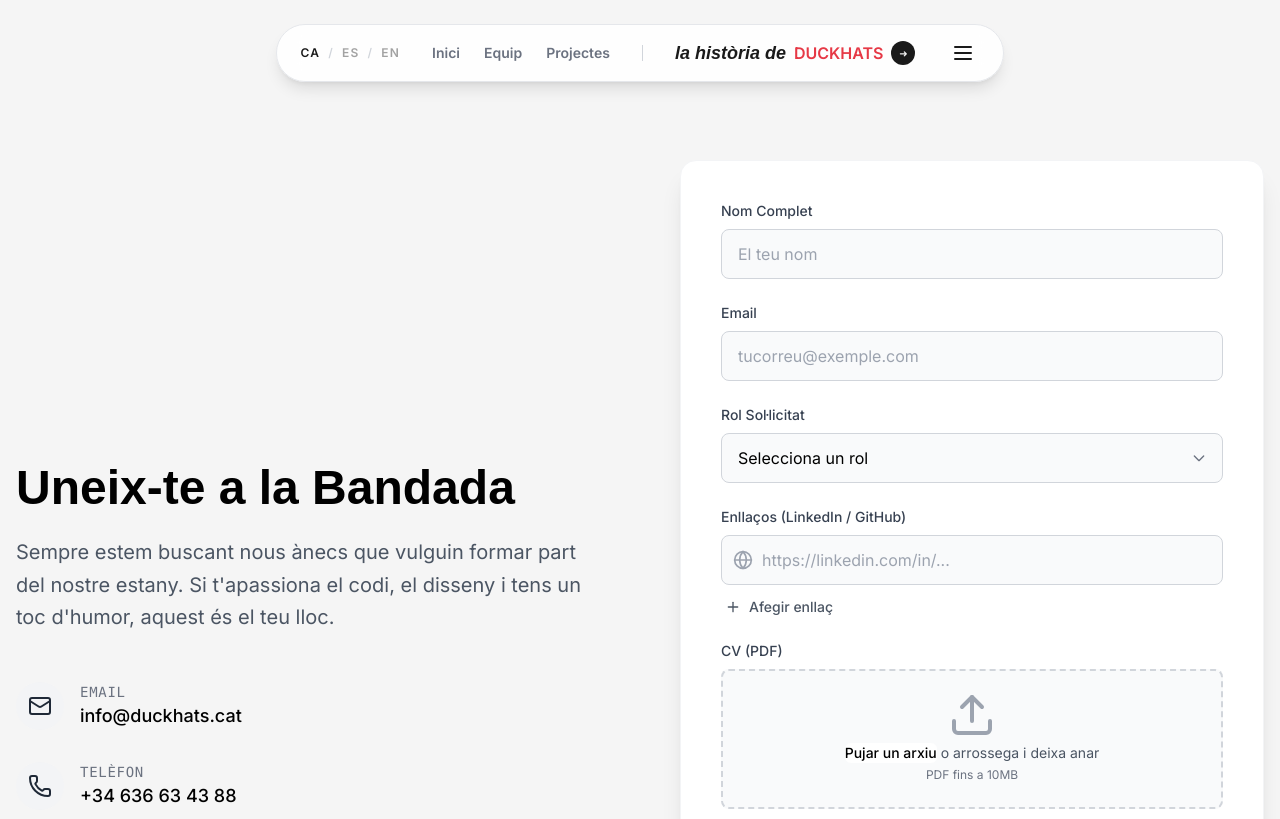
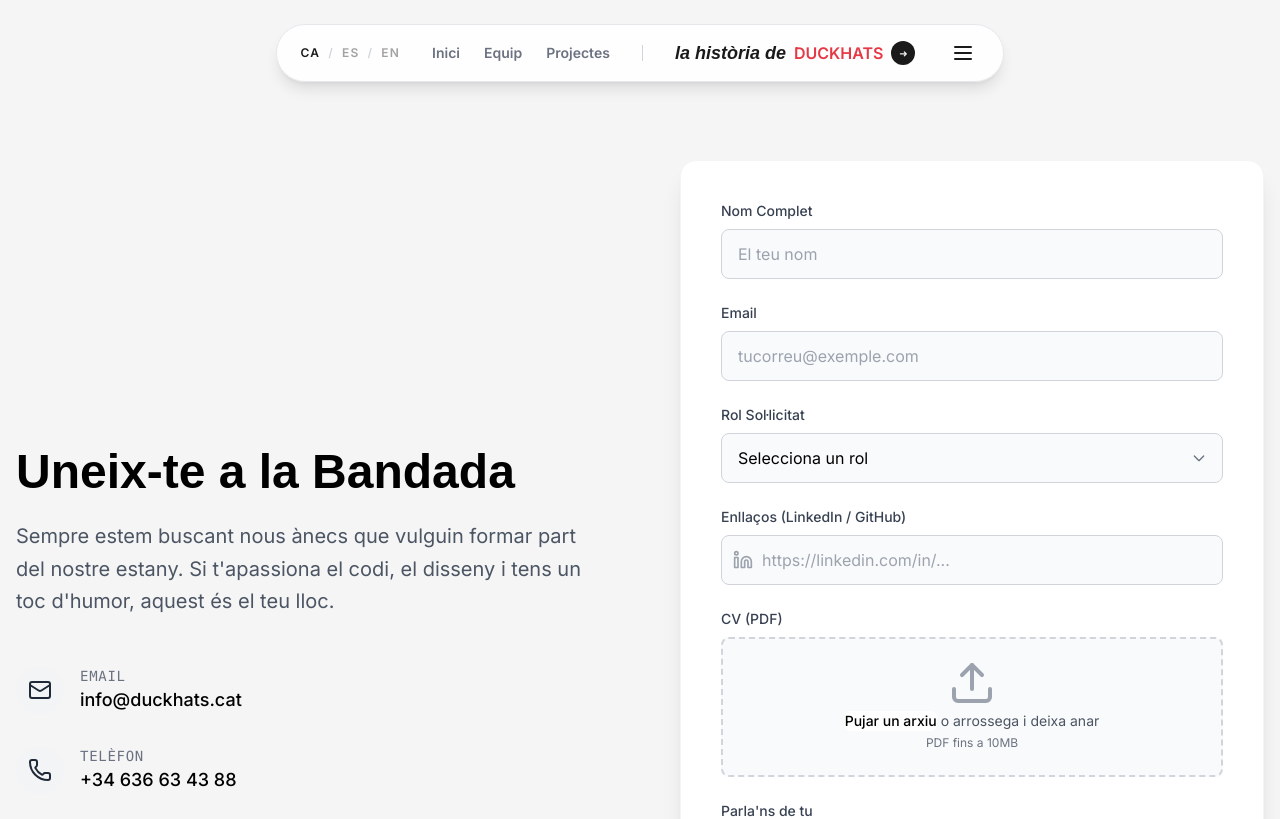
Before and after one commit to DuckHats/Portfoli, a React (Vite) app: page /join-us in a window 1280 px wide. Shown: the top 819 px of the page. Built offline with nearby package versions, Linux system fonts and the light colour scheme.

Commit message:
feat: Add Join Us form and enhance accessibility labels for improved user experience

```diff
--- a/src/components/FullScreenMenu.tsx
+++ b/src/components/FullScreenMenu.tsx
@@ -59,8 +59,8 @@ export function FullScreenMenu({ isOpen, onClose }: FullScreenMenuProps) {
 
             {/* Secondary Links */}
             <div className="flex flex-wrap justify-center gap-8 md:gap-16 mb-16 text-xl md:text-2xl font-bold">
-              <SecondaryLink href="/contact" onClick={onClose} aria-label={accessibilityConfig.nav[language].linkContatLabel}>
-                {content.fullScreenMenu.secondaryLinks.contact}
+              <SecondaryLink href="/join-us" onClick={onClose} aria-label={accessibilityConfig.nav[language].linkJoinUsLabel}>
+                {content.fullScreenMenu.secondaryLinks.joinUs}
               </SecondaryLink>
             </div>
 
--- a/src/components/ContactForm.tsx
+++ b/src/components/JoinUsForm.tsx
@@ -1,65 +1,19 @@
 import { useState } from 'react';
 import { motion } from 'framer-motion';
-import {Mail,Phone,Upload,Send,Linkedin,Plus,Trash2,Github,Globe,Twitter,Instagram,Facebook,Youtube,Twitch,Gitlab,Dribbble,Figma,Briefcase,Code,} from 'lucide-react';
+import { Mail, Phone, Upload, Send, Linkedin } from 'lucide-react';
 import { brandConfig } from '../config/brand.config';
 import { contactConfig } from '../config/contact.config';
 import { useContent } from '../hooks/useContent';
 
-export function ContactForm() {
+export function JoinUsForm() {
   const content = useContent();
   const [formState, setFormState] = useState({
     name: '',
     email: '',
     role: '',
-    customRole: '',
-    links: [''],
+    links: '',
     message: '',
   });
-
-  const handleLinkChange = (index: number, value: string) => {
-    const newLinks = [...formState.links];
-    newLinks[index] = value;
-    setFormState({ ...formState, links: newLinks });
-  };
-
-  const addLink = () => {
-    setFormState({ ...formState, links: [...formState.links, ''] });
-  };
-
-  const removeLink = (index: number) => {
-    const newLinks = formState.links.filter((_, i) => i !== index);
-    setFormState({ ...formState, links: newLinks });
-  };
-
-  const iconMatchers: { regex: RegExp; Icon: any }[] = [
-    { regex: /linkedin/i, Icon: Linkedin },
-    { regex: /github/i, Icon: Github },
-    { regex: /(twitter|x\.com)/i, Icon: Twitter },
-    { regex: /instagram/i, Icon: Instagram },
-    { regex: /facebook/i, Icon: Facebook },
-    { regex: /youtube/i, Icon: Youtube },
-    { regex: /twitch/i, Icon: Twitch },
-    { regex: /gitlab/i, Icon: Gitlab },
-    { regex: /dribbble/i, Icon: Dribbble },
-    { regex: /figma/i, Icon: Figma },
-    { regex: /infojobs/i, Icon: Briefcase },
-    { regex: /stackoverflow/i, Icon: Code },
-  ];
-
-  function LinkIcon({ url }: { url: string }) {
-    if (!url) return <Globe className="h-5 w-5 text-gray-400" />;
-
-    let host = url;
-    try {
-      host = new URL(url).hostname.toLowerCase();
-    } catch {
-      host = url.toLowerCase();
-    }
-
-    const match = iconMatchers.find((m) => m.regex.test(host));
-    const Icon = match ? match.Icon : Globe;
-    return <Icon className="h-5 w-5 text-gray-400" />;
-  }
 
   const handleSubmit = (e: React.FormEvent) => {
     e.preventDefault();
@@ -241,24 +195,6 @@ export function ContactForm() {
                     </svg>
                   </div>
                 </div>
-                {formState.role === 'other' && (
-                  <motion.div
-                    initial={{ opacity: 0, height: 0 }}
-                    animate={{ opacity: 1, height: 'auto' }}
-                    exit={{ opacity: 0, height: 0 }}
-                    className="mt-3"
-                  >
-                    <input
-                      type="text"
-                      name="customRole"
-                      value={formState.customRole}
-                      onChange={handleChange}
-                      className="w-full px-4 py-3 rounded-lg border border-gray-300 focus:ring-2 focus:ring-black focus:border-transparent transition-all outline-none bg-gray-50"
-                      placeholder={content.joinUs.form.otherRolePlaceholder}
-                      required
-                    />
-                  </motion.div>
-                )}
               </div>
 
               <div>
@@ -268,43 +204,19 @@ export function ContactForm() {
                 >
                   {content.joinUs.form.linksLabel}
                 </label>
-                <div className="space-y-3">
-                  {formState.links.map((link, index) => (
-                    <div key={index} className="relative flex gap-2">
-                      <div className="relative flex-1">
+                <div className="relative">
                   <div className="absolute inset-y-0 left-0 pl-3 flex items-center pointer-events-none">
-                          <LinkIcon url={link} />
+                    <Linkedin className="h-5 w-5 text-gray-400" />
                   </div>
                   <input
                     type="url"
-                          value={link}
-                          onChange={(e) =>
-                            handleLinkChange(index, e.target.value)
-                          }
+                    id="links"
+                    name="links"
+                    value={formState.links}
+                    onChange={handleChange}
                     className="w-full pl-10 pr-4 py-3 rounded-lg border border-gray-300 focus:ring-2 focus:ring-black focus:border-transparent transition-all outline-none bg-gray-50"
                     placeholder={content.joinUs.form.linksPlaceholder}
                   />
-                      </div>
-                      {formState.links.length > 1 && (
-                        <button
-                          type="button"
-                          onClick={() => removeLink(index)}
-                          className="p-3 text-gray-500 hover:text-red-500 hover:bg-red-50 rounded-lg transition-colors"
-                          title={content.joinUs.form.removeLink}
-                        >
-                          <Trash2 className="w-5 h-5" />
-                        </button>
-                      )}
-                    </div>
-                  ))}
-                  <button
-                    type="button"
-                    onClick={addLink}
-                    className="flex items-center gap-2 text-sm font-medium text-gray-600 hover:text-black transition-colors px-1"
-                  >
-                    <Plus className="w-4 h-4" />
-                    {content.joinUs.form.addLink}
-                  </button>
                 </div>
               </div>
 
--- a/src/config/accessibility.ts
+++ b/src/config/accessibility.ts
@@ -17,6 +17,7 @@ export const accessibilityConfig = {
                 linkProjectsLabel: 'Enllaç a la pàgina de projectes',
                 linkAboutLabel: 'Enllaç a la pàgina sobre nosaltres',
                 linkContatLabel: 'Enllaç a la pàgina de contacte',
+                linkJoinUsLabel: 'Enllaç a la pàgina d\'unir-se a l\'equip',
                 linkPrivacyLabel: 'Enllaç a la política de privacitat',
                 linkComplianceLabel: 'Enllaç a la política de compliment',
 
@@ -38,6 +39,7 @@ export const accessibilityConfig = {
                 linkProjectsLabel: 'Enlace a la página de proyectos',
                 linkAboutLabel: 'Enlace a la página sobre nosotros',
                 linkContatLabel: 'Enlace a la página de contacto',
+                linkJoinUsLabel: 'Enlace a la página de unirse al equipo',
                 linkPrivacyLabel: 'Enlace a la política de privacidad',
                 linkComplianceLabel: 'Enlace a la política de cumplimiento',
         },
@@ -58,6 +60,7 @@ export const accessibilityConfig = {
                 linkProjectsLabel: 'Link to projects page',
                 linkAboutLabel: 'Link to about us page',
                 linkContatLabel: 'Link to contact page',
+                linkJoinUsLabel: 'Link to join our team page',
                 linkPrivacyLabel: 'Link to privacy policy',
                 linkComplianceLabel: 'Link to compliance policy',
         },
@@ -149,4 +152,27 @@ export const accessibilityConfig = {
             globeLabel: 'Link to website of ',
         },
     },
+    contact: {
+        ca: {
+            contactFormLabel: 'Formulari de contacte',
+            nameFieldLabel: 'Camp per al nom',
+            emailFieldLabel: 'Camp per al correu electrònic',
+            messageFieldLabel: 'Camp per al missatge',
+            submitButtonLabel: 'Botó per enviar el formulari',
+        },
+        es: {
+            contactFormLabel: 'Formulario de contacto',
+            nameFieldLabel: 'Campo para el nombre',
+            emailFieldLabel: 'Campo para el correo electrónico',
+            messageFieldLabel: 'Campo para el mensaje',
+            submitButtonLabel: 'Botón para enviar el formulario',
+        },
+        en: {
+            contactFormLabel: 'Contact form',
+            nameFieldLabel: 'Field for name',
+            emailFieldLabel: 'Field for email',
+            messageFieldLabel: 'Field for message',
+            submitButtonLabel: 'Button to submit the form',
+        },
+    },
 };
--- a/src/config/content.config.ts
+++ b/src/config/content.config.ts
@@ -111,6 +111,7 @@ export const contentConfig = {
       },
       secondaryLinks: {
         contact: 'Contacte',
+        joinUs: 'Uneix-te',
       },
       policies: {
         privacy: 'Política de Privacitat',
@@ -237,6 +238,7 @@ export const contentConfig = {
       },
       secondaryLinks: {
         contact: 'Contacto',
+        joinUs: 'Únete',
       },
       policies: {
         privacy: 'Política de Privacidad',
@@ -363,6 +365,7 @@ export const contentConfig = {
       },
       secondaryLinks: {
         contact: 'Contact',
+        joinUs: 'Join Us',
       },
       policies: {
         privacy: 'Privacy Policy',
--- a/src/pages/JoinUsPage.tsx
+++ b/src/pages/JoinUsPage.tsx
@@ -1,11 +1,11 @@
-import { ContactForm } from '../components/ContactForm';
+import { JoinUsForm } from '../components/JoinUsForm';
 import { Navbar } from '../components/Navbar';
 import { Footer } from '../components/Footer';
 export function JoinUsPage() {
   return <div className="min-h-screen bg-brand-white flex flex-col">
       <Navbar />
       <div className="pt-20 flex-1 flex items-center justify-center">
-        <ContactForm />
+        <JoinUsForm />
       </div>
       <Footer />
     </div>;
```
Lines whose indentation alone changed are shown as unchanged.
